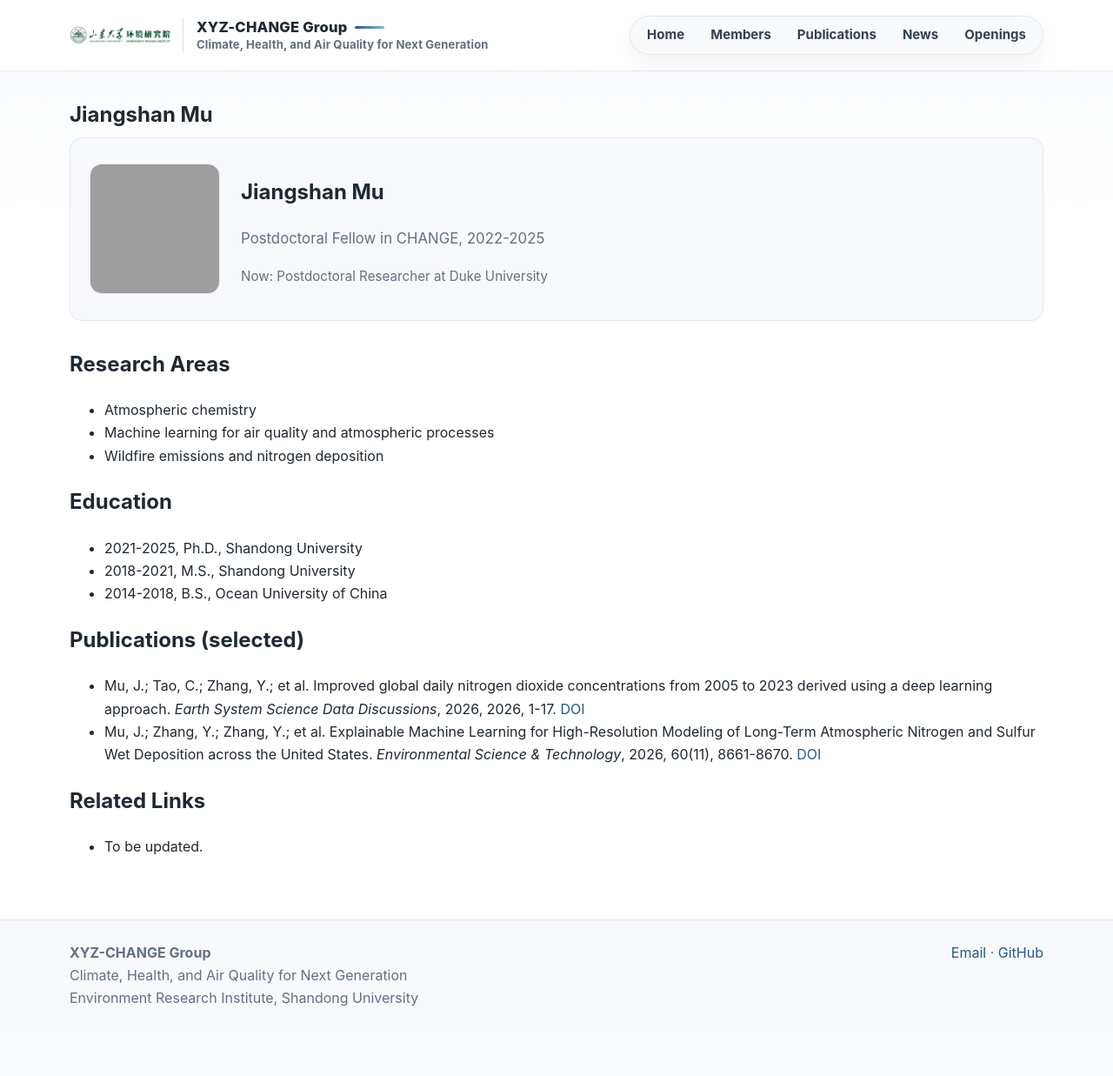
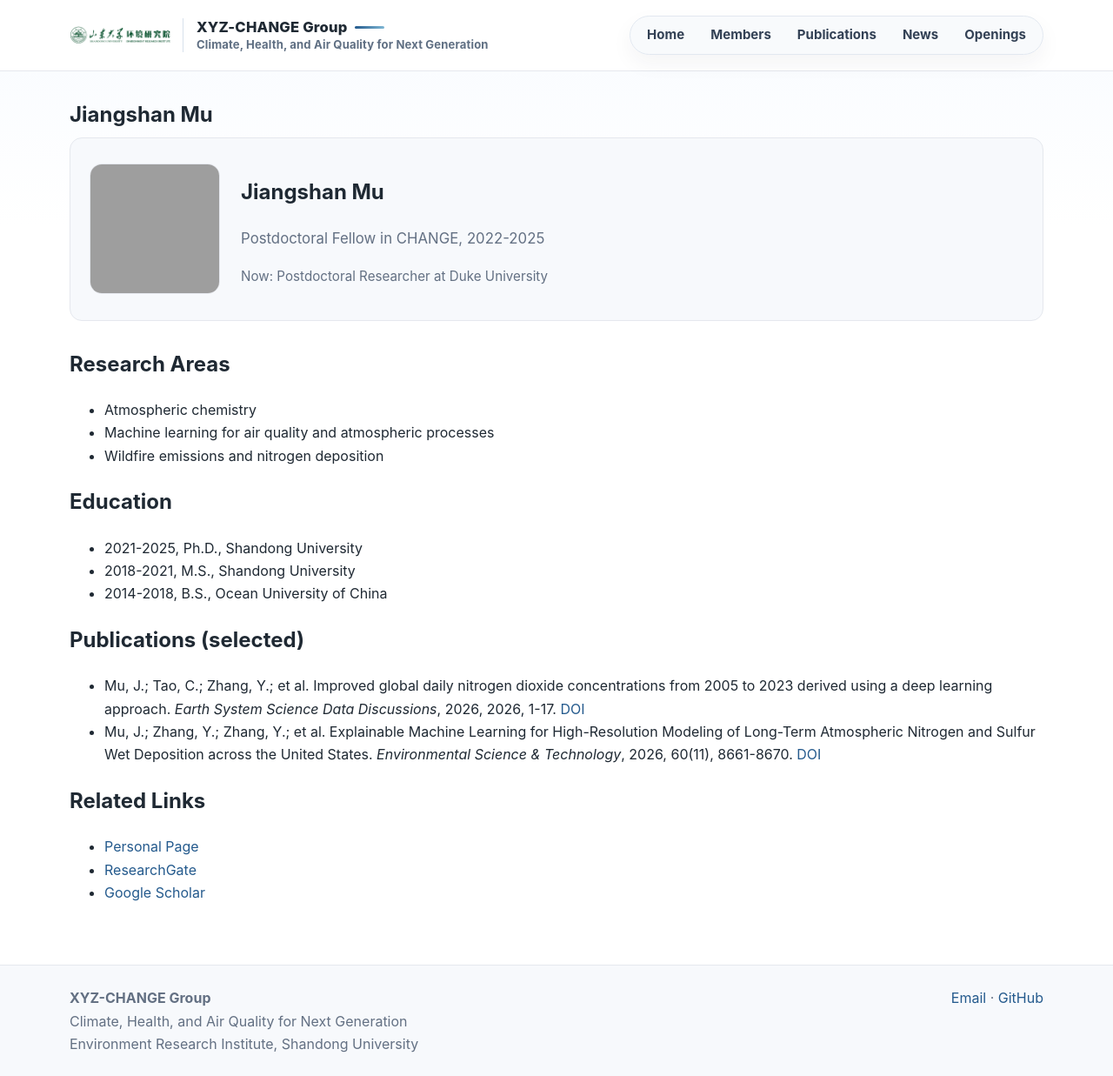
Before and after one commit to MuJSh/xyz_CHANGE, a Jekyll site: the page built from _pages/jiangshan-mu.md, in a window 1280 px wide and 1237 px high. Shown: the whole window at 87% size. Built offline with Jekyll 4.4.1, drawn with Linux system fonts in a browser that asks for light colours.

Commit message:
Add related links for Jiangshan Mu

```diff
--- a/_pages/jiangshan-mu.md
+++ b/_pages/jiangshan-mu.md
@@ -32,4 +32,6 @@ permalink: /members/jiangshan-mu/
 
 ## Related Links
 
-- To be updated.
+- [Personal Page](https://jiangshanmu.github.io/mujsh.github.io/)
+- [ResearchGate](https://www.researchgate.net/profile/Jiangshan-Mu-2)
+- [Google Scholar](https://scholar.google.com/citations?user=fmu5BbMAAAAJ&hl=zh-CN&oi=sra)
```
